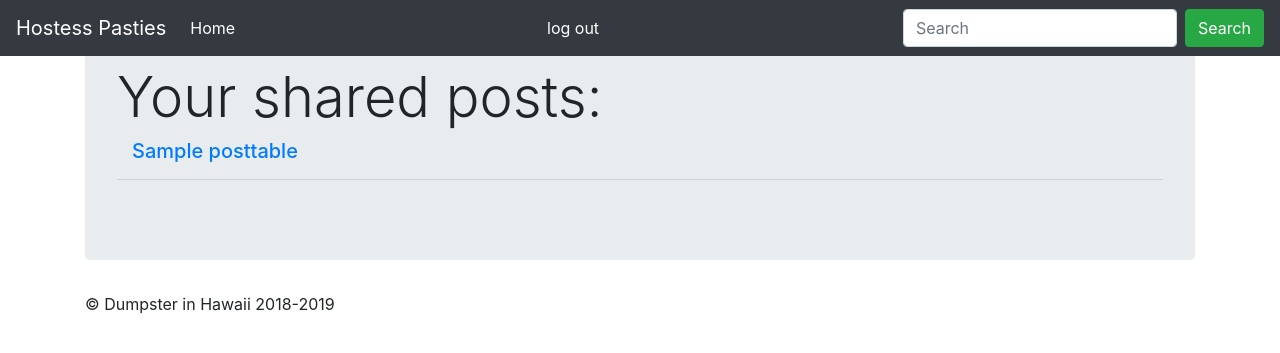
After one commit to GitterAlex/PastingBin, a Django app: page /HostessPasties/shared/ in a window 1280 px wide. The commit adds this page. Shown: the top 353 px of the page. Run offline with Django 3.2, Linux system fonts and the light colour scheme; a user stored in the database is signed in; tables that the repository leaves empty hold one stand-in row (values such as "Sample post"); some libraries are stand-ins or nearby versions.

Commit message:
Implemented basic sharing functions

```diff
--- a/PastingBin/HostessPasties/forms.py
+++ b/PastingBin/HostessPasties/forms.py
@@ -19,4 +19,4 @@ class PostCreation(forms.ModelForm):
 
     class Meta:
         model = PostTable
-        fields = ('title','expiry','private','pasteContent')
+        fields = ('title','expiry','private','pasteContent','postshares')
--- a/PastingBin/HostessPasties/models.py
+++ b/PastingBin/HostessPasties/models.py
@@ -13,7 +13,7 @@ class PostTable(models.Model):
     title =  models.CharField(max_length=100)
     expiry = models.DateField(default=datetime.date.today)
     owner = models.ForeignKey(User, on_delete=models.CASCADE)
-    #postshares = models.ManyToManyField(User, blank=True, related_name='postshares')
+    postshares = models.ManyToManyField(User, blank=True, related_name='postshares')
     private = models.BooleanField(default=0)
     pasteContent = models.CharField(max_length=2000)
 
--- a/PastingBin/HostessPasties/urls.py
+++ b/PastingBin/HostessPasties/urls.py
@@ -13,7 +13,8 @@ urlpatterns = [
     path('createaccount/', views.createaccount),
     path('dashboard/', views.dashboard, name='dashboard'),
     path('change_password/', views.change_password, name='changepassword'),
-    path('search/', views.search, name='search')
+    path('search/', views.search, name='search'),
+    path('shared/', views.shared, name='shared')
 ]
 urlpatterns += [
     url(r'^update/', views.UserUpdate.as_view(), name='user_update'),
--- a/PastingBin/HostessPasties/views.py
+++ b/PastingBin/HostessPasties/views.py
@@ -133,7 +133,7 @@ class PostView(DetailView):
 
     def get_queryset(self):
         if self.request.user.is_authenticated:
-            return PostTable.objects.filter(Q(owner=self.request.user.id) | Q(private=0))
+            return PostTable.objects.filter(Q(owner=self.request.user.id) | Q(private=0) | Q(postshares=self.request.user.id))
         else:
             return PostTable.objects.filter(private=0)
 
@@ -141,8 +141,15 @@ def search(request):
     if request.method == 'GET':
         post_content = request.GET.get('q')
         queryset = PostTable.objects.annotate(search=SearchVector('title','pasteContent')).filter(search=post_content)
-    #    user = User.objects.annotate(search=SearchVector('id')).filter(search=queryset)
         context = {'post': queryset}
         return render(request, 'webpages/search.html', context)
     else:
         return render(request, 'webpages/search.html', {})
+
+def shared(request):
+    if request.user.is_authenticated:
+        sharedposts = PostTable.objects.filter(postshares=request.user.id)
+        context = {'sharedposts': sharedposts}
+        return render(request, 'webpages/post_shares.html', context)
+    else:
+        return redirect('/HostessPasties/')
--- a/PastingBin/templates/webpages/dashboard.html
+++ b/PastingBin/templates/webpages/dashboard.html
@@ -5,6 +5,7 @@
   <div class="jumbotron">
     <div class="row">
         <div class="col-md"><a class="btn btn-primary" href="/HostessPasties/createpost" role="button">Create a Post &raquo;</a></div>
+        <div class="col-md"><a class="btn btn-secondary" href="/HostessPasties/shared/ " role="button">Shared with Me &raquo;</a></div>
           <div class="col-md"><a class="btn btn-secondary" href="/HostessPasties/update/ " role="button">User Maintenance &raquo;</a></div>
           </div>
         <h3>Here are your posts:</h3>
--- /dev/null
+++ b/PastingBin/templates/webpages/post_shares.html
@@ -0,0 +1,13 @@
+{% extends "webpages/frontpage.html" %}
+
+{% block content %}
+<div class="container">
+  <div class="jumbotron">
+    <h2 class="display-4">Your shared posts:</h2>
+    {% for post in sharedposts %}
+      <div class="col-md-4"><h5><a href="/HostessPasties/{{post.postID}}">{{ post.title }}</a></h5></div>
+      <hr>
+      {% endfor %}
+      </div>
+    </div>
+{% endblock content %}
--- a/PastingBin/templates/webpages/posttable_form.html
+++ b/PastingBin/templates/webpages/posttable_form.html
@@ -5,7 +5,8 @@
 <div class="container">
   <div class="jumbotron">
     {% if user.is_authenticated and user == posttable.owner%}
-    <h2 class="display-4">Editing post: {{ posttable.title }}</h2>
+    <h2 class="display-4">Editing post:</h2>
+    <hr>
 
     <div class="main">
       <form action="" method="post">
```
Also changed, not shown: PastingBin/HostessPasties/migrations/0021_auto_20190314_2231.py (added).
